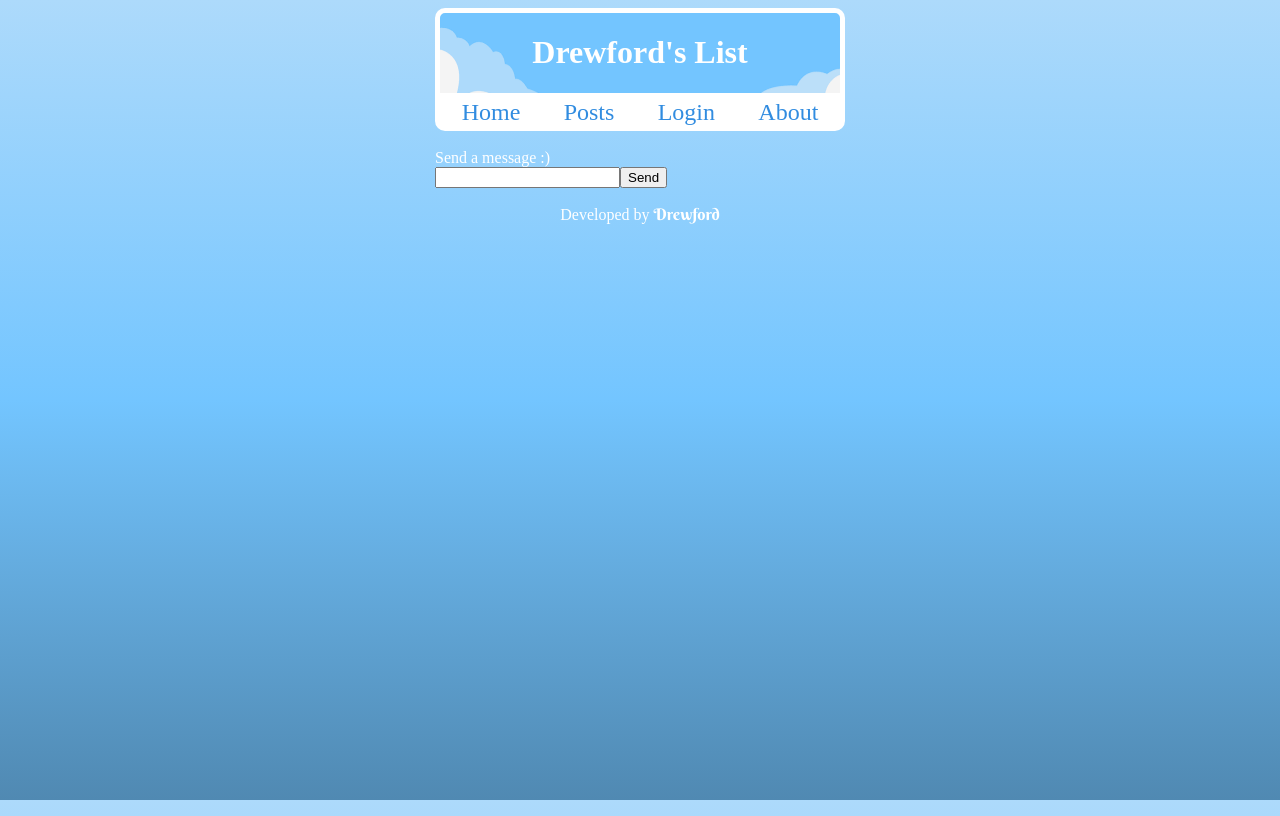
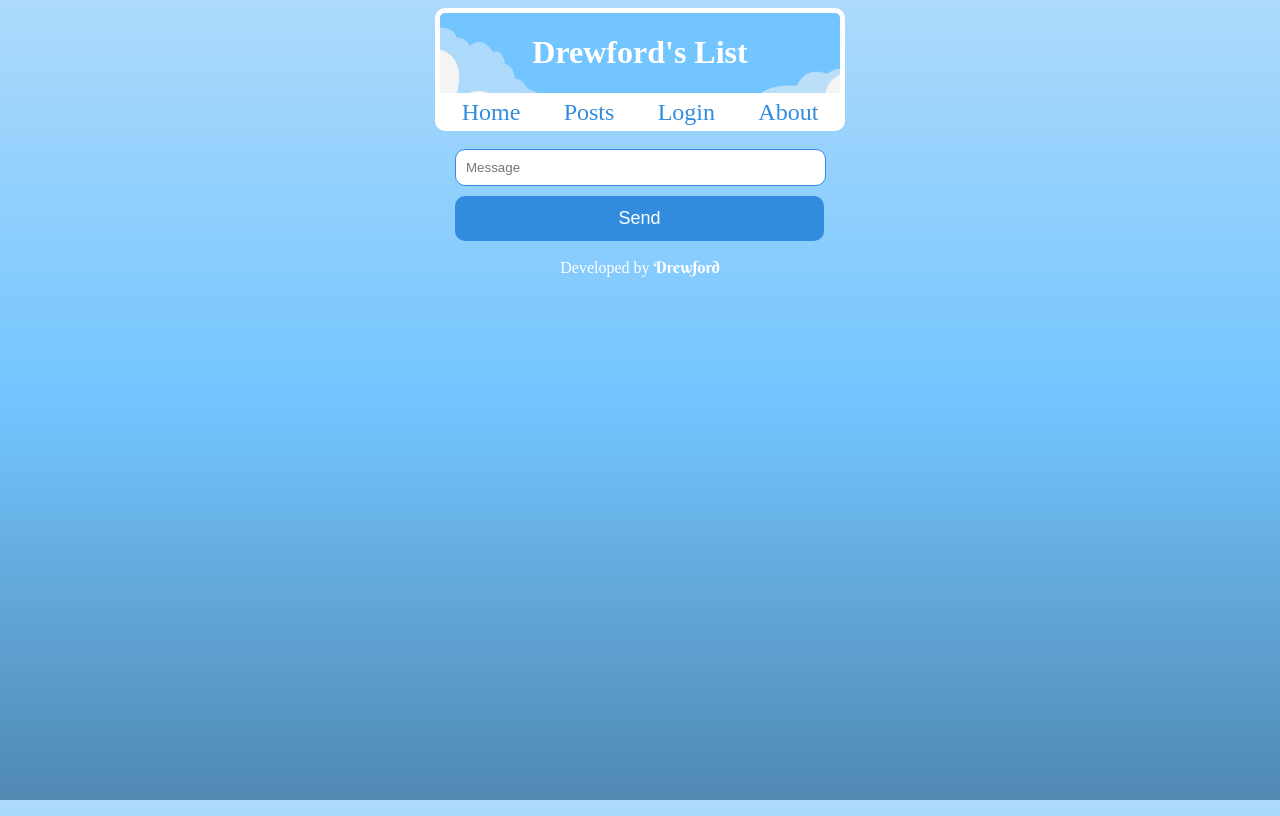
Before and after one commit to SleazyCook/project_05, a React (Create React App) app: page /sendMessage in a window 1280 px wide. Built offline with nearby package versions, Linux system fonts and the light colour scheme; no server answers; a web font is replaced by a local one.

Commit message:
send message styling, js attempt at ternary, send message

```diff
--- a/src/components/MyPosts.js
+++ b/src/components/MyPosts.js
@@ -18,7 +18,7 @@ const MyPosts = () => {
         })
 
         const data = await response.json();
-        console.log(data.data.posts);
+        // console.log(data.data.posts);
         setMyPosts(data.data.posts)
 
         // setMyPosts(data);
@@ -40,7 +40,7 @@ const MyPosts = () => {
   return (
     <div>
       {/* Welcome to My Posts.  */}
-      {console.log(ourProducts)}
+      {/* {console.log(ourProducts)} */}
       {
         reverseMyPosts && reverseMyPosts.length ? reverseMyPosts.map((post, idx) => {
           // console.log(product.title);
--- a/src/components/Searchbar.js
+++ b/src/components/Searchbar.js
@@ -18,10 +18,10 @@ const Searchbar = () => {
       setSearchResults(newArr);
       setNoResults("")
     } else {
-      setNoResults("No results found.")
+      setNoResults(alert(`No results found for ${search}`))
     }
 
-    console.log(newArr);
+    // console.log(newArr);
   }
 
   function searchText(event) {
--- a/src/components/SendMessage.js
+++ b/src/components/SendMessage.js
@@ -28,10 +28,9 @@ const SendMessage = (props) => {
 
       const messageData = await response.json();
       console.log("This is the message data: ", messageData);
-      setOurProducts(otherData.data.posts);
       navigate('/products')
     } catch (error) {
-      // console.log(error);
+      console.log(error);
     }
 
   }
@@ -42,10 +41,9 @@ const SendMessage = (props) => {
 
   return (
     <div>
-      Send a message :)
       <form onSubmit={sendAMessage}>
-        <input onChange={typeMessage} type="text"></input>
-        <button type="submit">Send</button>
+        <input onChange={typeMessage} className="search" type="text" placeholder="Message"></input>
+        <button type="submit" className="searchbar-button">Send</button>
       </form>
     </div>
   )
```
Also changed, not shown: src/components/Details.js (+13 -1 lines).
